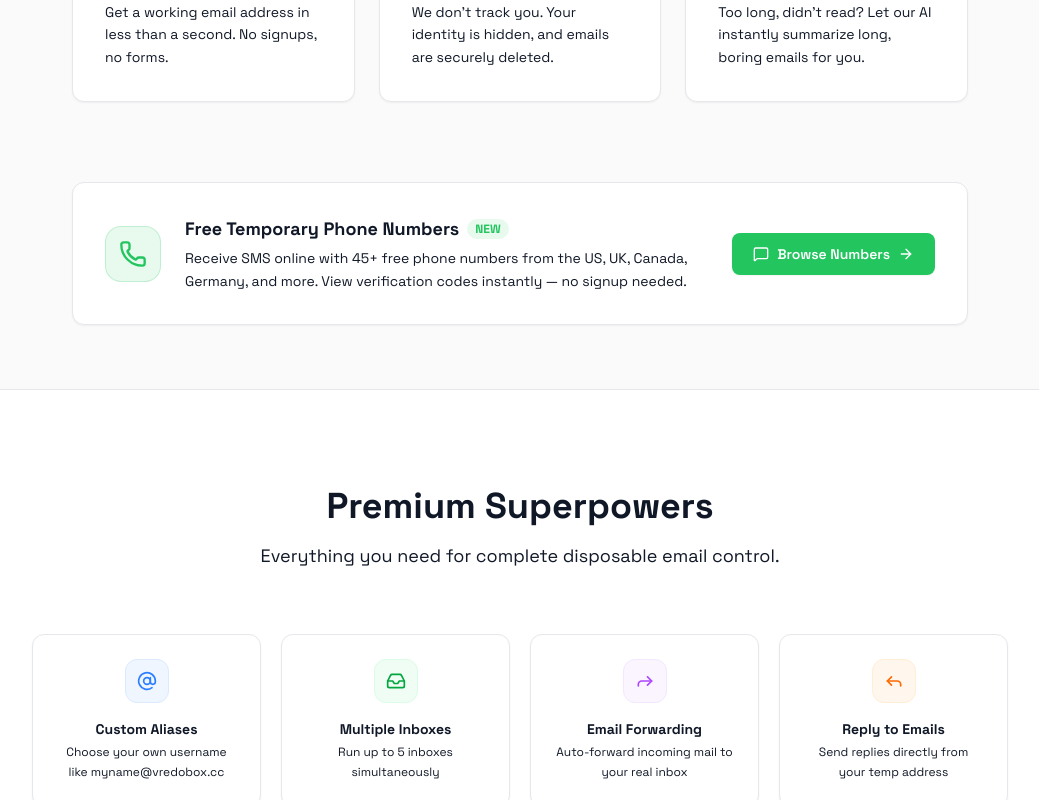
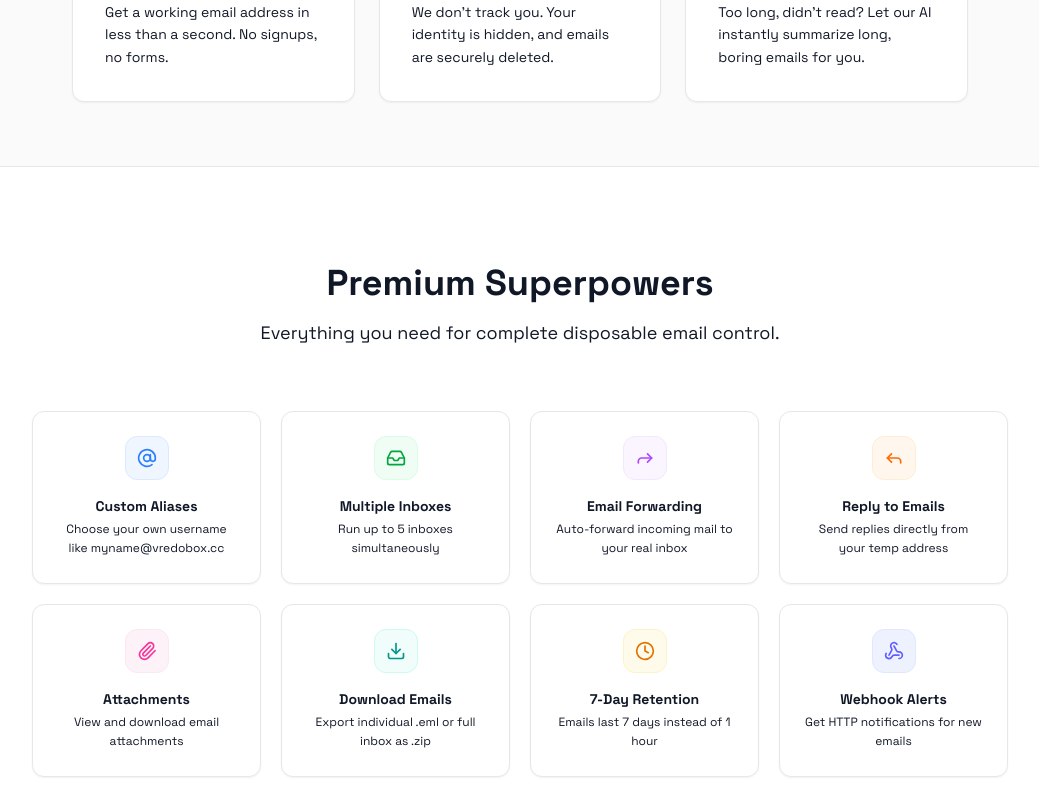
Before and after one commit to Wesley101-collab/TempyMail, a React (Vite) app in the folder frontend/: page / in a window 1280 px wide. Shown: the part 869-1669 px from the top of the page, without its empty margins (120-1159 px from the left). Built offline with nearby package versions, Linux system fonts and the light colour scheme; no server answers.

Commit message:
feat: remove all temp numbers references from LandingPage - nav link and CTA section

```diff
--- a/frontend/src/components/LandingPage.jsx
+++ b/frontend/src/components/LandingPage.jsx
@@ -1,10 +1,10 @@
 import React from 'react';
 import {
     Mail, Shield, Zap, Sparkles, Check, X, RefreshCcw, ArrowRight,
-    AtSign, Forward, Reply, Paperclip, Webhook, Inbox, Download, Clock, Phone, MessageSquare
+    AtSign, Forward, Reply, Paperclip, Webhook, Inbox, Download, Clock
 } from 'lucide-react';
 
-export default function LandingPage({ onGetStarted, loading, onGoToPremium, onNumbersClick, onLegalPage }) {
+export default function LandingPage({ onGetStarted, loading, onGoToPremium, onLegalPage }) {
     return (
         <div className="min-h-screen flex flex-col bg-background relative overflow-hidden text-textMain">
 
@@ -18,7 +18,6 @@ export default function LandingPage({ onGetStarted, loading, onGoToPremium, onNu
                 </div>
                 <div className="flex items-center gap-2 sm:gap-4">
                     <a href="#features" className="text-sm font-medium text-textMuted hover:text-textMain transition-colors hidden sm:block">Features</a>
-                    <button onClick={onNumbersClick} className="text-sm font-medium text-textMuted hover:text-textMain transition-colors hidden sm:block">Temp Numbers</button>
                     <a href="#pricing" className="text-sm font-medium text-textMuted hover:text-textMain transition-colors hidden sm:block">Pricing</a>
                     <button
                         onClick={onGoToPremium}
@@ -96,25 +95,6 @@ export default function LandingPage({ onGetStarted, loading, onGoToPremium, onNu
                             <h3 className="font-bold text-gray-900 mb-2 text-lg">AI Summarizer</h3>
                             <p className="text-textMuted text-sm leading-relaxed">Too long, didn't read? Let our AI instantly summarize long, boring emails for you.</p>
                         </div>
-                    </div>
-
-                    {/* Temp Numbers CTA */}
-                    <div className="mt-12 sm:mt-20 dashboard-card p-6 sm:p-8 flex flex-col sm:flex-row items-center gap-4 sm:gap-6 border-primary/30 hover:border-primary/60 transition-colors cursor-pointer group" onClick={onNumbersClick}>
-                        <div className="w-14 h-14 bg-primary/10 border border-primary/20 rounded-2xl flex items-center justify-center flex-shrink-0 group-hover:scale-110 transition-transform">
-                            <Phone className="w-7 h-7 text-primary" />
-                        </div>
-                        <div className="flex-1 text-center sm:text-left">
-                            <h3 className="font-bold text-gray-900 text-lg mb-1 flex items-center justify-center sm:justify-start gap-2">
-                                Free Temporary Phone Numbers
-                                <span className="bg-primary/10 text-primary text-xs px-2 py-0.5 rounded-full font-bold">NEW</span>
-                            </h3>
-                            <p className="text-textMuted text-sm leading-relaxed">Receive SMS online with 45+ free phone numbers from the US, UK, Canada, Germany, and more. View verification codes instantly — no signup needed.</p>
-                        </div>
-                        <button className="btn-primary px-5 py-2.5 text-sm font-bold gap-2 whitespace-nowrap flex-shrink-0">
-                            <MessageSquare className="w-4 h-4" />
-                            Browse Numbers
-                            <ArrowRight className="w-4 h-4" />
-                        </button>
                     </div>
                 </div>
             </section>
```
